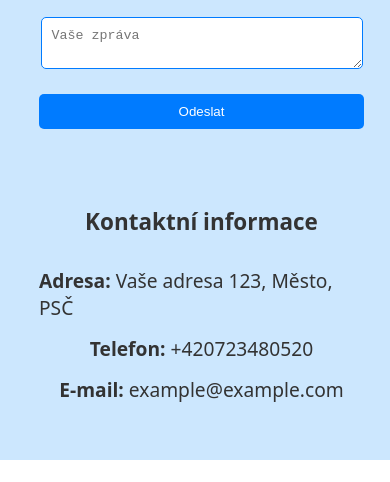
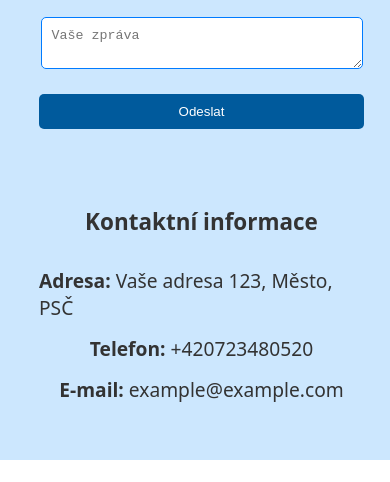
Before and after one commit to okut5/eco_kutil_clean, a website: page public/index.html in a window 390 px wide. Shown: the part 1929-2411 px from the top of the page. Drawn offline with nearby package versions, Linux system fonts and the light colour scheme.

Commit message:
Both button on the website now have the same colors, on hover as well

```diff
--- a/public/css/styles_4_ai.css
+++ b/public/css/styles_4_ai.css
@@ -397,7 +397,7 @@ img {
 .contact-form button {
     width: 425px;
     padding: 10px;
-    background-color: #007BFF;
+    background-color: #005a9c;
     color: white;
     border: none;
     border-radius: 5px;
@@ -406,7 +406,7 @@ img {
 }
 
 .contact-form button:hover {
-    background-color: #0056b3;
+    background-color: #003d66;
 }
 
 .contact-info {
@@ -587,7 +587,6 @@ address a:hover {
     .contact-form button {
         width: 325px;
         padding: 10px;
-        background-color: #007BFF;
         color: white;
         border: none;
         border-radius: 5px;
```
